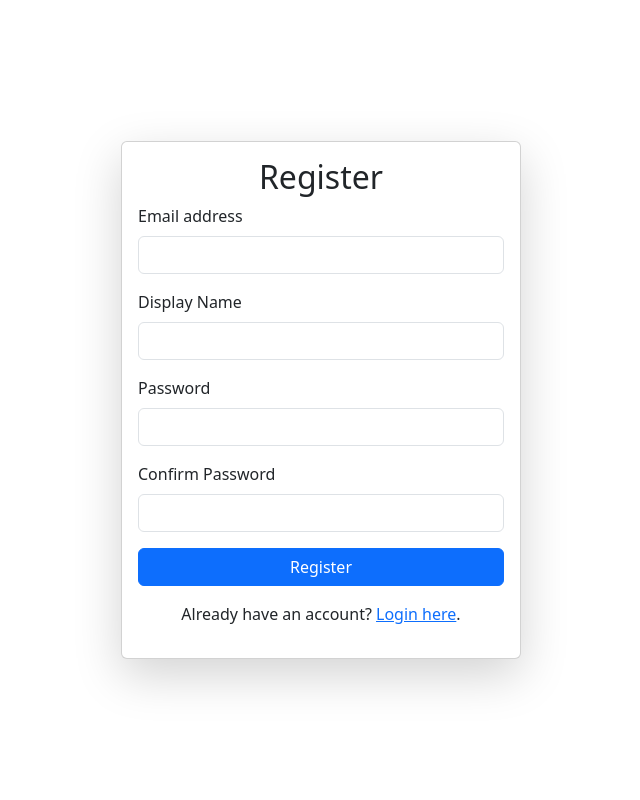
After one commit to JAYapeter/BadmintonSessions, a Flask app: page /register in a window 1280 px wide. The commit adds this page. Shown: the whole page, without its empty margins (319-959 px from the left). Run offline with Flask 3, Linux system fonts and the light colour scheme.

Commit message:
added register and login with flask_login

```diff
--- a/app.py
+++ b/app.py
@@ -4,17 +4,77 @@ from extensions import db  # Import db from extensions
 from flask_migrate import Migrate
 from sqlalchemy import asc
 from datetime import datetime
+from flask_login import LoginManager, login_user, logout_user, login_required, current_user
+
 
 app = Flask(__name__)
 app.config.from_object(Config)
 db.init_app(app)  # Initialize db with app
+login_manager = LoginManager(app)
+login_manager.login_view = 'login'  # Redirect to login page if not authenticated
+
 
 # Initialize Flask-Migrate
 migrate = Migrate(app, db)
 
 from models import User, Session
 
+# User loader callback function
+@login_manager.user_loader
+def load_user(user_id):
+    return User.query.get(int(user_id))
+
+@app.route('/register', methods=['GET', 'POST'])
+def register():
+    if request.method == 'POST':
+        email = request.form['email']
+        password = request.form['password']
+        display_name = request.form['display_name']  # Get display name from form
+
+        # Check if the email is already registered
+        user = User.query.filter_by(email=email).first()
+        if user:
+            flash('Email is already registered')
+            return redirect(url_for('register'))
+
+        # Create a new user with the display name
+        new_user = User(email=email, display_name=display_name)
+        new_user.set_password(password)
+        db.session.add(new_user)
+        db.session.commit()
+
+        flash('Registration successful! You can now log in.')
+        return redirect(url_for('login'))
+
+    return render_template('register.html')
+
+
+@app.route('/login', methods=['GET', 'POST'])
+def login():
+    if request.method == 'POST':
+        email = request.form['email']
+        password = request.form['password']
+
+        # Find user by email
+        user = User.query.filter_by(email=email).first()
+        if user and user.check_password(password):
+            login_user(user)
+            flash('Logged in successfully!')
+            return redirect(url_for('index'))
+        else:
+            flash('Invalid email or password')
+
+    return render_template('login.html')
+
+@app.route('/logout')
+@login_required
+def logout():
+    logout_user()
+    flash('You have been logged out.')
+    return redirect(url_for('login'))
+
 @app.route('/')
+@login_required
 def index():
     # Get the current date
     current_date = datetime.now().date()
--- a/templates/index.html
+++ b/templates/index.html
@@ -11,7 +11,8 @@
 </head>
 <body>
     <div class="container mt-5">
-        <a href="{{ url_for('admin_login') }}" class="btn btn-primary">Admin</a>
+        <a href="{{ url_for('admin_login') }}" class="btn btn-primary">Admin Login</a>
+        <a href="{{ url_for('logout') }}">User Logout</a>
         <h1>Upcoming Badminton Sessions</h1>
         <div class="row">
             {% for session in sessions %}
--- /dev/null
+++ b/templates/register.html
@@ -0,0 +1,45 @@
+<!DOCTYPE html>
+<html lang="en">
+<head>
+    <meta charset="UTF-8">
+    <meta name="viewport" content="width=device-width, initial-scale=1.0">
+    <title>Register</title>
+    <link href="https://cdn.jsdelivr.net/npm/bootstrap@5.3.0/dist/css/bootstrap.min.css" rel="stylesheet">
+</head>
+<body>
+    <div class="container d-flex justify-content-center align-items-center" style="min-height: 100vh;">
+        <div class="card shadow-lg" style="width: 400px;">
+            <div class="card-body">
+                <h2 class="text-center">Register</h2>
+                <form method="POST" action="/register">
+                    <div class="mb-3">
+                        <label for="email" class="form-label">Email address</label>
+                        <input type="email" class="form-control" id="email" name="email" required>
+                    </div>
+                    <div class="mb-3">
+                        <label for="display_name" class="form-label">Display Name</label>
+                        <input type="text" class="form-control" id="display_name" name="display_name" required>
+                    </div>
+                    <div class="mb-3">
+                        <label for="password" class="form-label">Password</label>
+                        <input type="password" class="form-control" id="password" name="password" required>
+                    </div>
+                    <div class="mb-3">
+                        <label for="confirm_password" class="form-label">Confirm Password</label>
+                        <input type="password" class="form-control" id="confirm_password" name="confirm_password" required>
+                    </div>
+                    <div class="d-grid">
+                        <button type="submit" class="btn btn-primary">Register</button>
+                    </div>
+                </form>
+                <p class="text-center mt-3">
+                    Already have an account? <a href="/login">Login here</a>.
+                </p>
+            </div>
+        </div>
+    </div>
+
+    <!-- Bootstrap JS -->
+    <script src="https://cdn.jsdelivr.net/npm/bootstrap@5.3.0/dist/js/bootstrap.bundle.min.js"></script>
+</body>
+</html>
```
Also changed, not shown: migrations/versions/45dc39fc1a68_initial_migration.py (renamed from migrations/versions/b9cc85cddb58_initial_migration.py, +8 -5 lines), models.py (+20 -4 lines), templates/login.html (added, +37 -0 lines), database.db, 1 other file.
